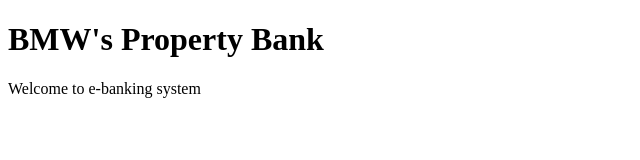
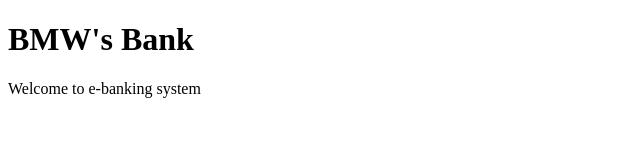
Before and after one commit to B-Wendy/secure-web-app-cicd, a website: page public/index.html in a window 1280 px wide. Shown: the whole page, without its empty margins (0-640 px from the left). Drawn offline with Linux system fonts and the light colour scheme.

Commit message:
new changes

```diff
--- a/public/index.html
+++ b/public/index.html
@@ -4,7 +4,7 @@
   <title>BMW's Bank</title>
 </head>
 <body>
-  <h1>BMW's Property Bank</h1>
+  <h1>BMW's Bank</h1>
   <p>Welcome to e-banking system</p>
 </body>
 </html>
```
